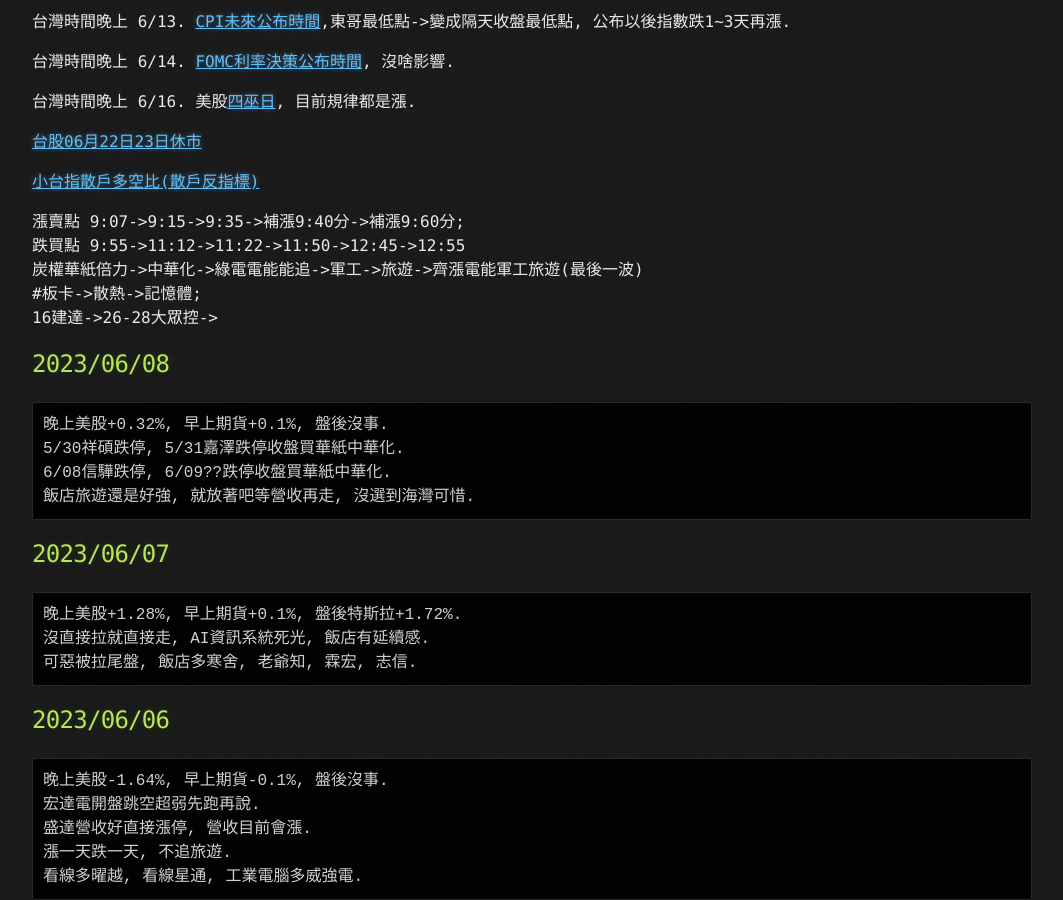
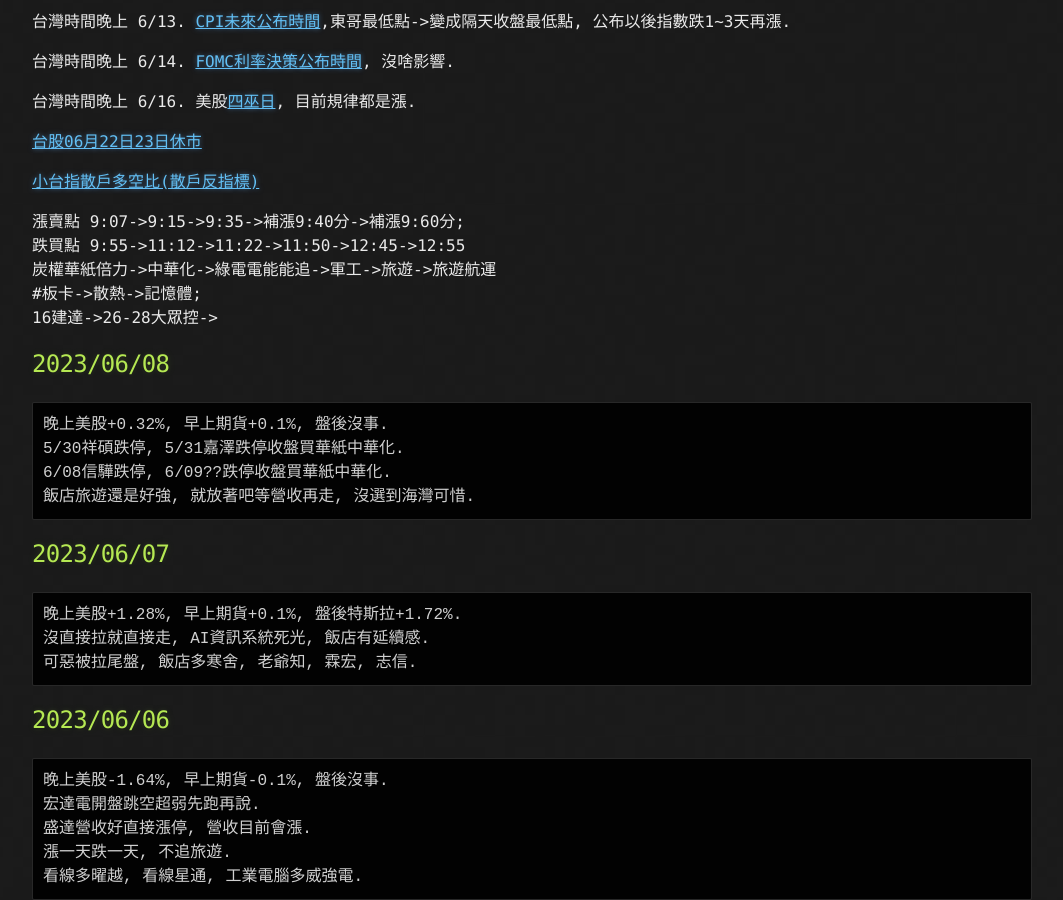
Before and after one commit to lepg5487/Stock_God, a Jekyll site: the page built from index.md, in a window 1280 px wide and 900 px high, scrolled down 328 px. Shown: the whole window, without its empty margins (108-1171 px from the left). Built offline with Jekyll 4.4.1, drawn with Linux system fonts in a browser that asks for light colours; our own code applies the rules of GitHub Pages for plain Markdown files.

Commit message:
Update index.md

```diff
--- a/index.md
+++ b/index.md
@@ -18,7 +18,7 @@
 
 漲賣點 9:07->9:15->9:35->補漲9:40分->補漲9:60分;
 跌買點 9:55->11:12->11:22->11:50->12:45->12:55
-炭權華紙倍力->中華化->綠電電能能追->軍工->旅遊->齊漲電能軍工旅遊(最後一波)
+炭權華紙倍力->中華化->綠電電能能追->軍工->旅遊->旅遊航運
 #板卡->散熱->記憶體;
 16建達->26-28大眾控->
 
```
